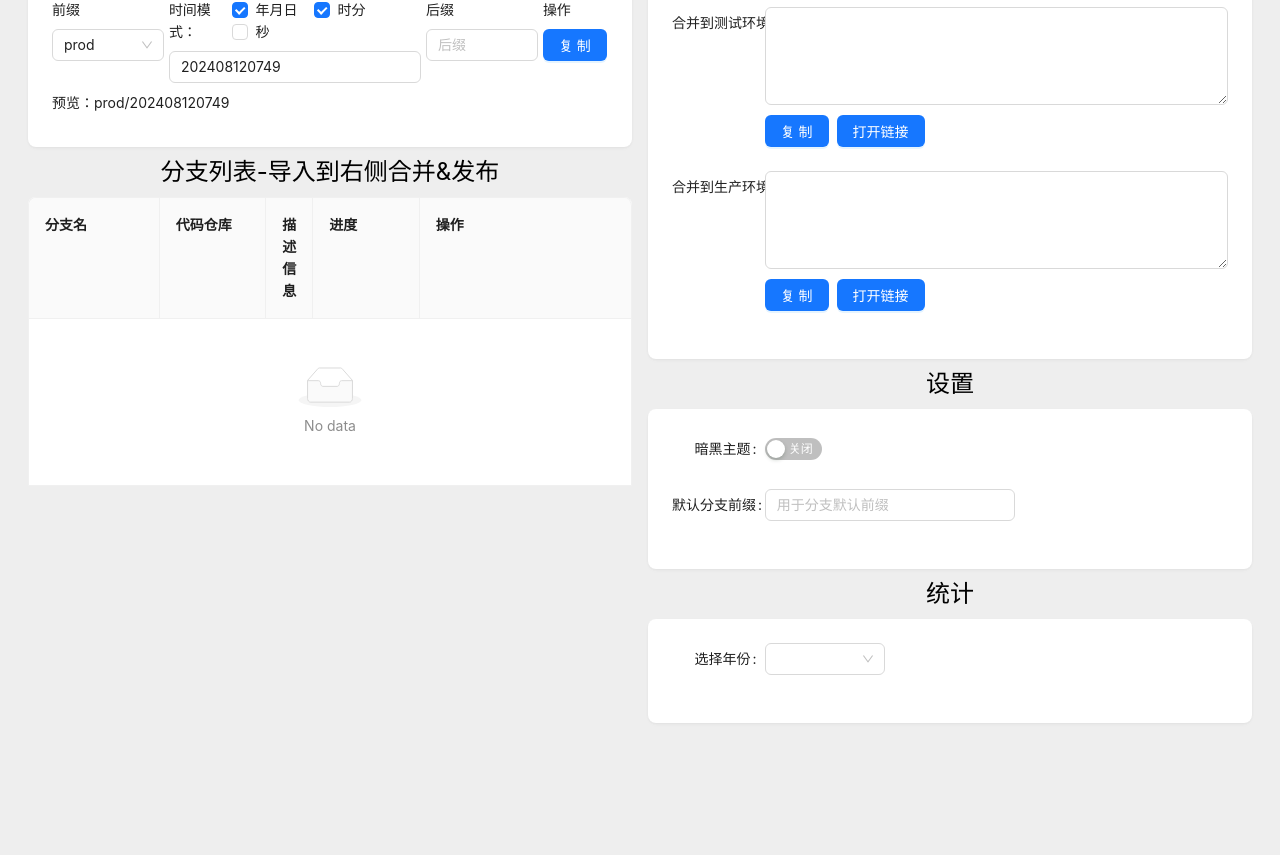
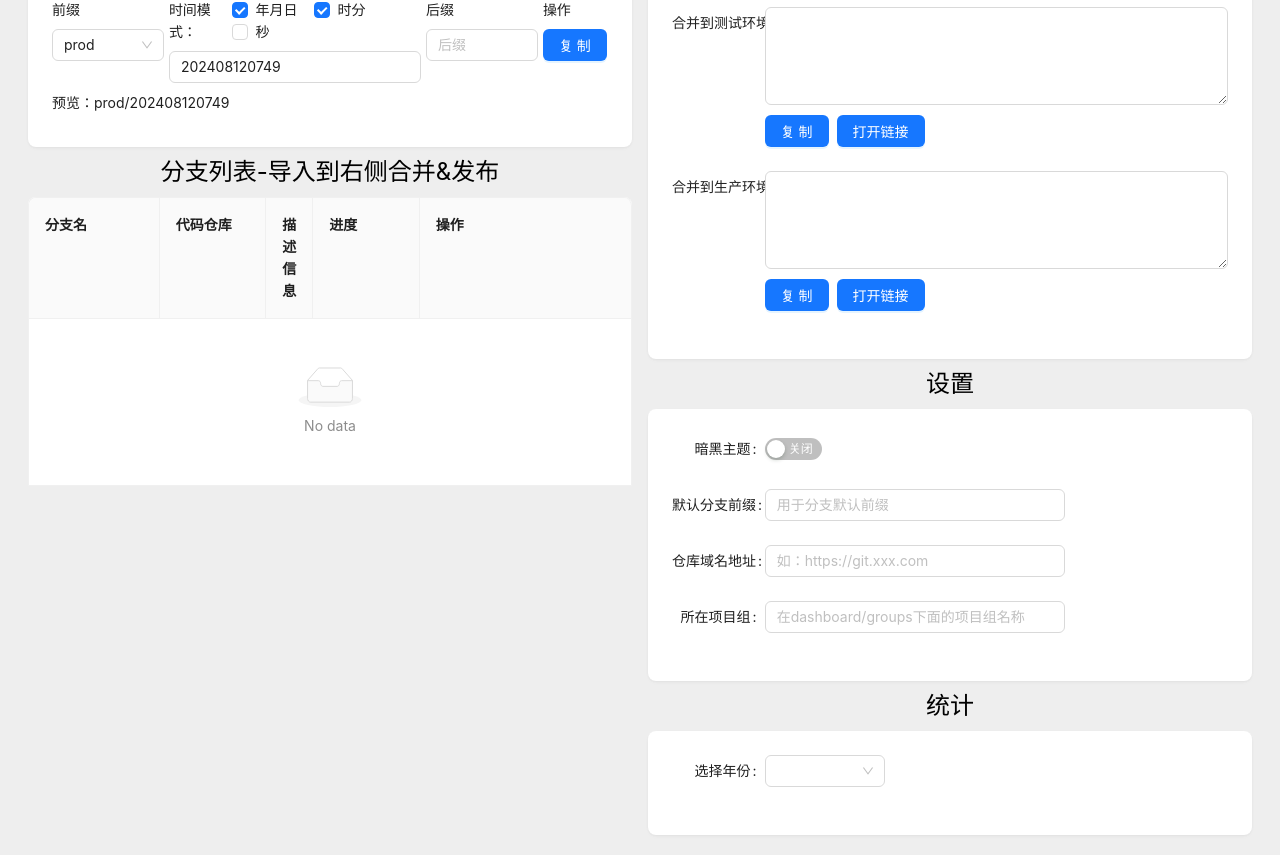
Before and after one commit to okamiss/gitlab-fast-merge, a React (Vite) app: page / in a window 1280 px wide. Shown: the part 429-1284 px from the top of the page. Before the commit the page ends 1172 px from the top, so only its background shows below. Built offline with nearby package versions, Linux system fonts and the light colour scheme.

Commit message:
feat: 更新自定义域名&项目组

```diff
--- a/src/App.tsx
+++ b/src/App.tsx
@@ -271,6 +271,8 @@ const App: React.FC = () => {
   const [defaultprefix, setDefaultprefix] = useState(
     localStorage.getItem('defaultprefix') as string
   )
+  const [domainUrl, setDomainUrl] = useState(localStorage.getItem('domainUrl') as string)
+  const [groupName, setGroupName] = useState(localStorage.getItem('groupName') as string)
   // const [isinput, setIsinput] = useState(false)
   // const isInputRef = useRef(false)
 
@@ -304,7 +306,7 @@ const App: React.FC = () => {
     if (!s) return
 
     const getSid = storeList.find((item) => item.value === s)?.id
-    const frontendUrl = 'https://gitlab.techzgzb.cn/frontend'
+    const frontendUrl = `${domainUrl}/${groupName}`
     const createBranch = `${frontendUrl}/${s}/-/branches/new`
     setcbname(createBranch)
     const createTag = `${frontendUrl}/${s}/-/tags/new`
@@ -505,6 +507,14 @@ const App: React.FC = () => {
     setDefaultprefix(e)
     localStorage.setItem('defaultprefix', e)
   }
+  const saveDomainUrl = (e: string) => {
+    setDomainUrl(e)
+    localStorage.setItem('domainUrl', e)
+  }
+  const saveGroupName = (e: string) => {
+    setGroupName(e)
+    localStorage.setItem('groupName', e)
+  }
 
   return (
     <ConfigProvider
@@ -632,11 +642,29 @@ const App: React.FC = () => {
               </Form.Item>
               <Form.Item label="默认分支前缀">
                 <Input
-                  style={{ width: '250px' }}
+                  style={{ width: '300px' }}
                   value={defaultprefix}
                   onChange={(e) => saveDefaultprefix(e.target.value)}
                   allowClear
                   placeholder="用于分支默认前缀"
+                />
+              </Form.Item>
+              <Form.Item label="仓库域名地址">
+                <Input
+                  style={{ width: '300px' }}
+                  value={domainUrl}
+                  onChange={(e) => saveDomainUrl(e.target.value)}
+                  allowClear
+                  placeholder="如：https://git.xxx.com"
+                />
+              </Form.Item>
+              <Form.Item label="所在项目组">
+                <Input
+                  style={{ width: '300px' }}
+                  value={groupName}
+                  onChange={(e) => saveGroupName(e.target.value)}
+                  allowClear
+                  placeholder="在dashboard/groups下面的项目组名称"
                 />
               </Form.Item>
             </Form>
```
Also changed, not shown: .prettierrc.json (added), 1 other file (tests, documents, lock files or other folders).
